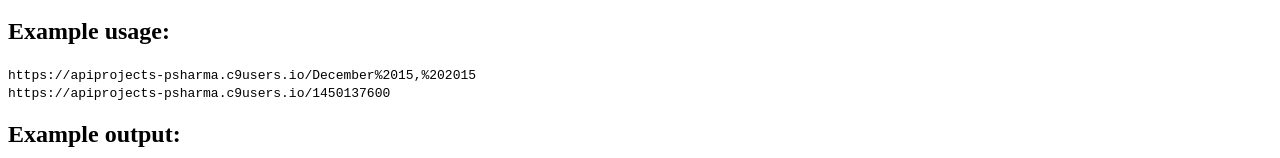
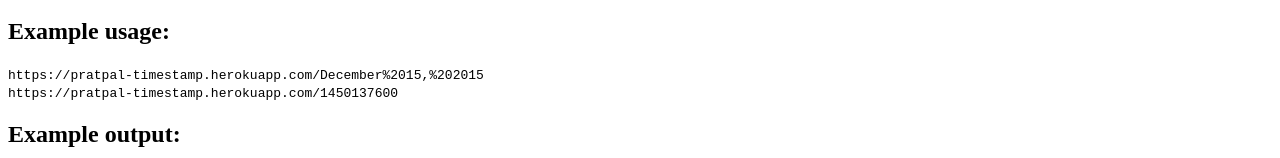
Before and after one commit to pratpal/basejump-timestamp, a website: page public/index.html in a window 1280 px wide. Shown: the part 170-328 px from the top of the page. Drawn offline with Linux system fonts and the light colour scheme.

Commit message:
Updated URL

```diff
--- a/public/index.html
+++ b/public/index.html
@@ -17,8 +17,8 @@
         </ol>
     </blockquote>
     <h2>Example usage:</h2>
-    <code>https://apiprojects-psharma.c9users.io/December%2015,%202015</code><br>
-    <code>https://apiprojects-psharma.c9users.io/1450137600</code>
+    <code>https://pratpal-timestamp.herokuapp.com/December%2015,%202015</code><br>
+    <code>https://pratpal-timestamp.herokuapp.com/1450137600</code>
     <h2>Example output:</h2>
     <code>{ "unix": 1450137600, "natural": "December 15, 2015" }</code><br>
     <code>{ "unix": null, "natural": null }</code>
```
Also changed, not shown: README.md.
